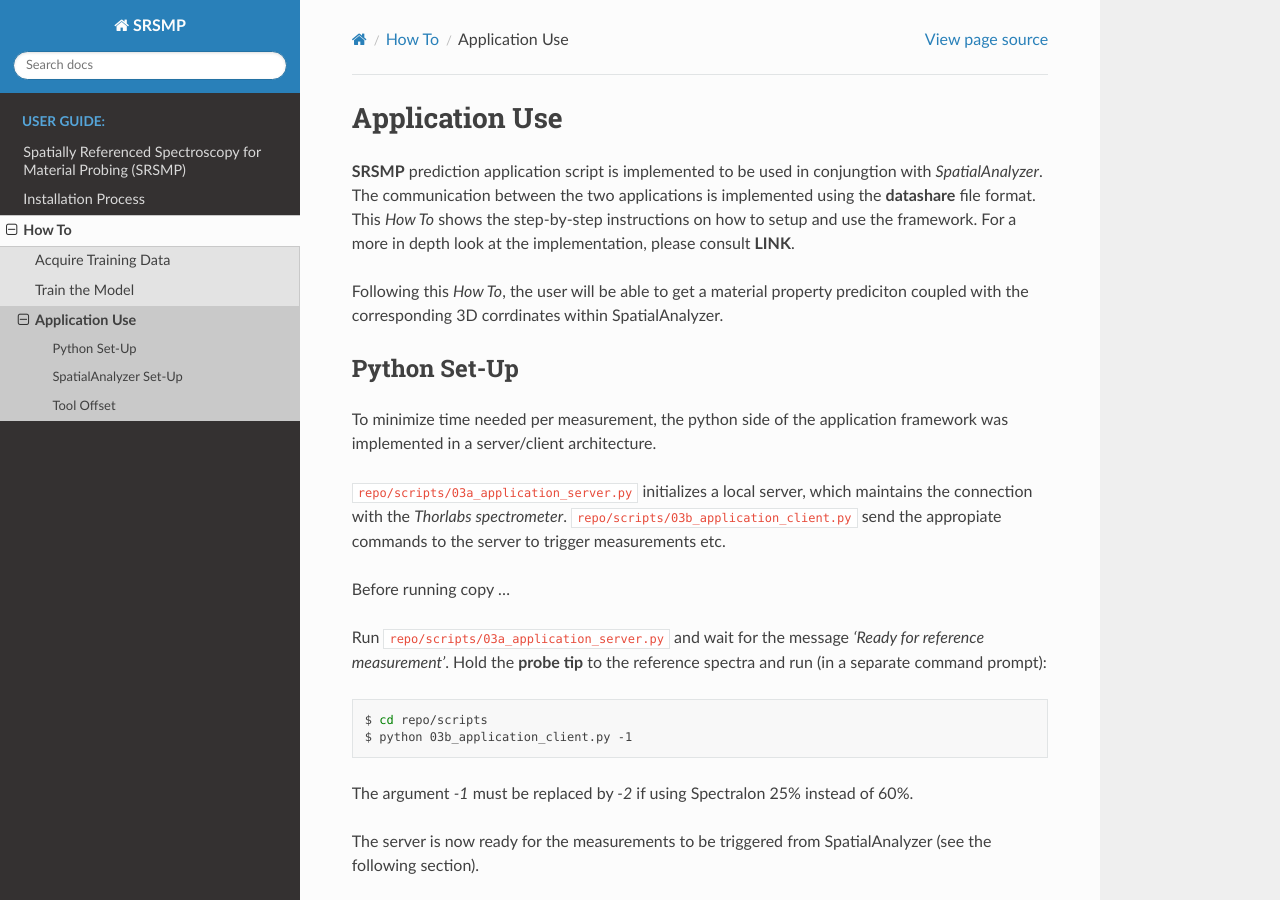
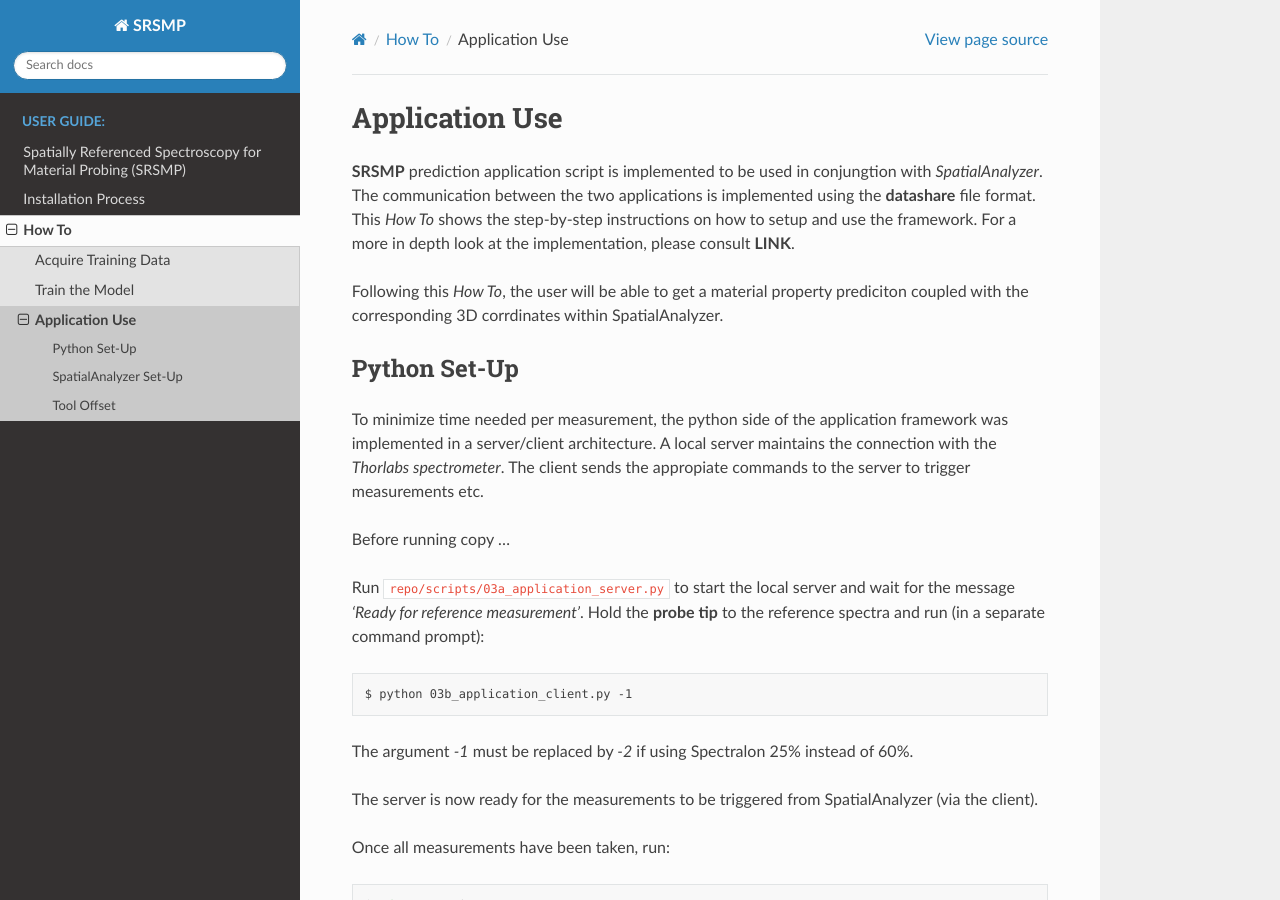
Before and after one commit to NixtonM/srsmp, a Sphinx documentation site: the page built from docs/source/content/htpred.rst, in a window 1280 px wide and 900 px high. Built offline with Sphinx 7.4.7 and the Read the Docs theme 2.0.0, drawn with Linux system fonts in a browser that asks for light colours.

Commit message:
Python expl. corrected

```diff
--- a/docs/source/content/htpred.rst
+++ b/docs/source/content/htpred.rst
@@ -15,27 +15,24 @@ coupled with the corresponding 3D corrdinates within SpatialAnalyzer.
 Python Set-Up
 -------------
 To minimize time needed per measurement, the python side of the application framework was
-implemented in a server/client architecture.
-
-:file:`repo/scripts/03a_application_server.py` initializes a local server, which maintains
-the connection with the *Thorlabs spectrometer*. :file:`repo/scripts/03b_application_client.py`
-send the appropiate commands to the server to trigger measurements etc.
+implemented in a server/client architecture. A local server maintains the connection with
+the *Thorlabs spectrometer*. The client sends the appropiate commands to the server to
+trigger measurements etc.
 
 Before running copy ...
 
-Run :file:`repo/scripts/03a_application_server.py` and wait for the message *'Ready for
-reference measurement'*. Hold the **probe tip** to the reference spectra and run (in a
-separate command prompt):
+Run :file:`repo/scripts/03a_application_server.py` to start the local server and wait for
+the message *'Ready for reference measurement'*. Hold the **probe tip** to the reference
+spectra and run (in a separate command prompt):
 
 .. code-block:: shell
 
-   $ cd repo/scripts
    $ python 03b_application_client.py -1
 
 The argument `-1` must be replaced by `-2` if using Spectralon 25% instead of 60%.
 
-The server is now ready for the measurements to be triggered from SpatialAnalyzer (see
-the following section).
+The server is now ready for the measurements to be triggered from SpatialAnalyzer (via the
+client).
 
 Once all measurements have been taken, run:
 
```
